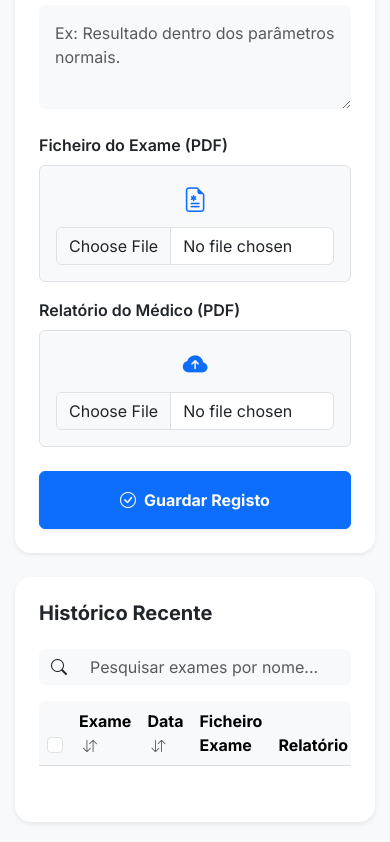
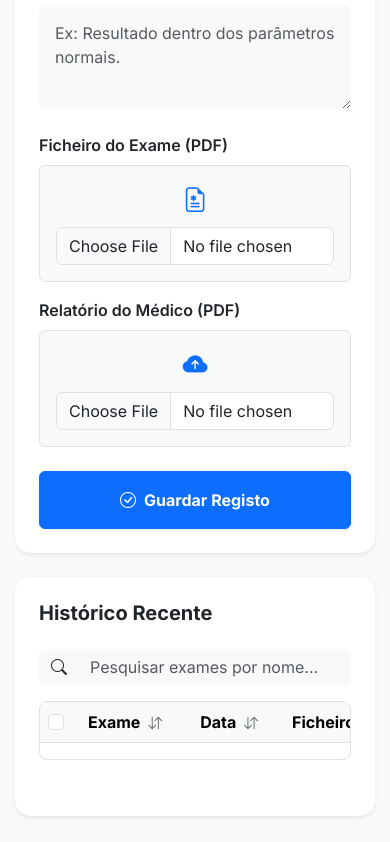
Before and after one commit to nadiabento/SaudeDigital, a website: page public/exames.html in a window 390 px wide. Shown: the part 810-1652 px from the top of the page. Drawn offline with nearby package versions, Linux system fonts and the light colour scheme; some packages are replaced by stand-ins of ours; no server answers; a script that the page names is missing.

Commit message:
Update exames.css

```diff
--- a/public/css/exames.css
+++ b/public/css/exames.css
@@ -258,14 +258,28 @@ html, body {
     padding: 95px 15px 20px 15px !important; /* Margem perfeita abaixo da barra móvel */
   }
 
+
+  .table-responsive {
+    overflow-x: auto !important; /* Força o scroll horizontal suave se não couber */
+    -webkit-overflow-scrolling: touch;
+    border: 1px solid var(--border-color);
+    border-radius: 8px;
+    margin-bottom: 1rem;
+  }
+
+  .table {
+    min-width: 600px !important; /* Força a tabela a manter uma estrutura legível com scroll */
+  }
+
   #tabelaExames td:nth-child(2) {
-    min-width: 130px !important;
+    min-width: 150px !important; /* Garante espaço para o nome do exame */
+    white-space: normal !important; /* Deixa o texto quebrar linha se for muito grande */
   }
 
   #tabelaExames a.btn-primary,
   #tabelaExames a.btn-danger {
     min-width: auto !important;
-    padding: 6px 8px !important;
+    padding: 6px 10px !important;
     font-size: 0.75rem !important;
   }
 }
```
